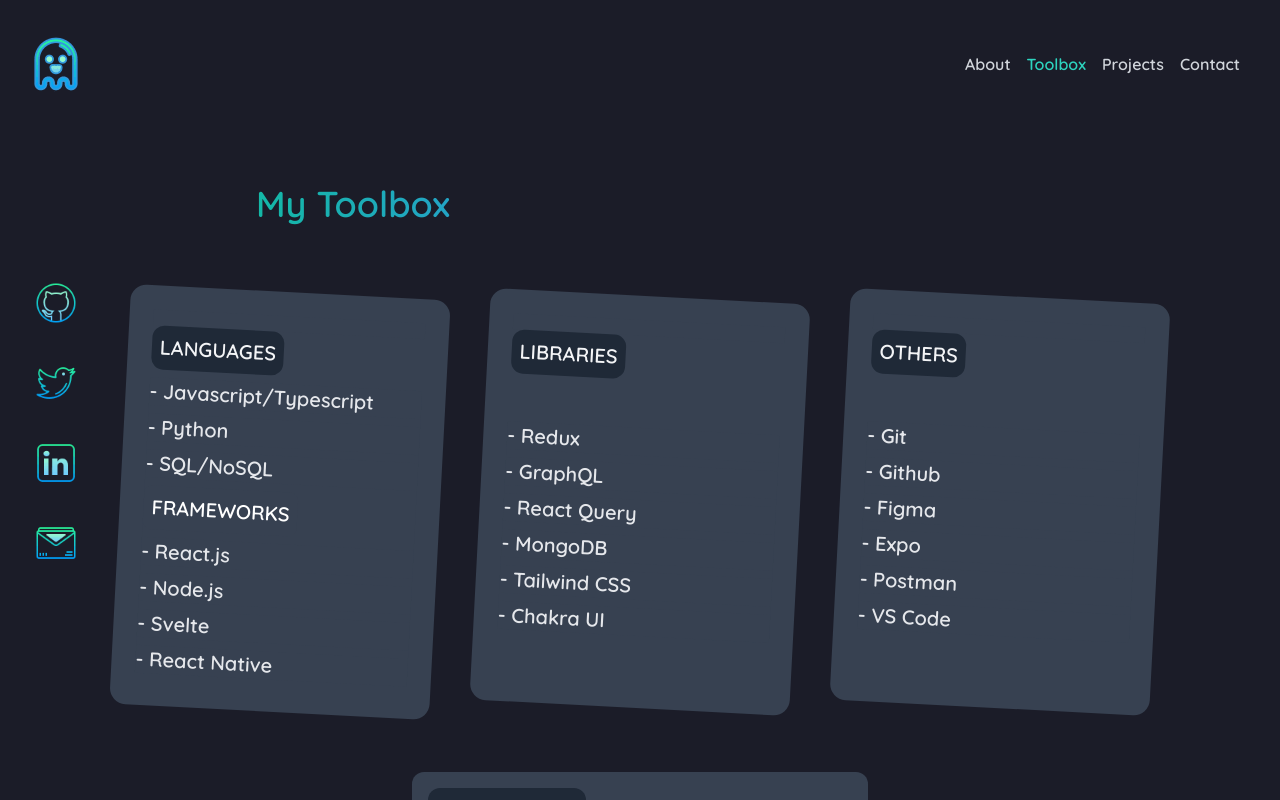
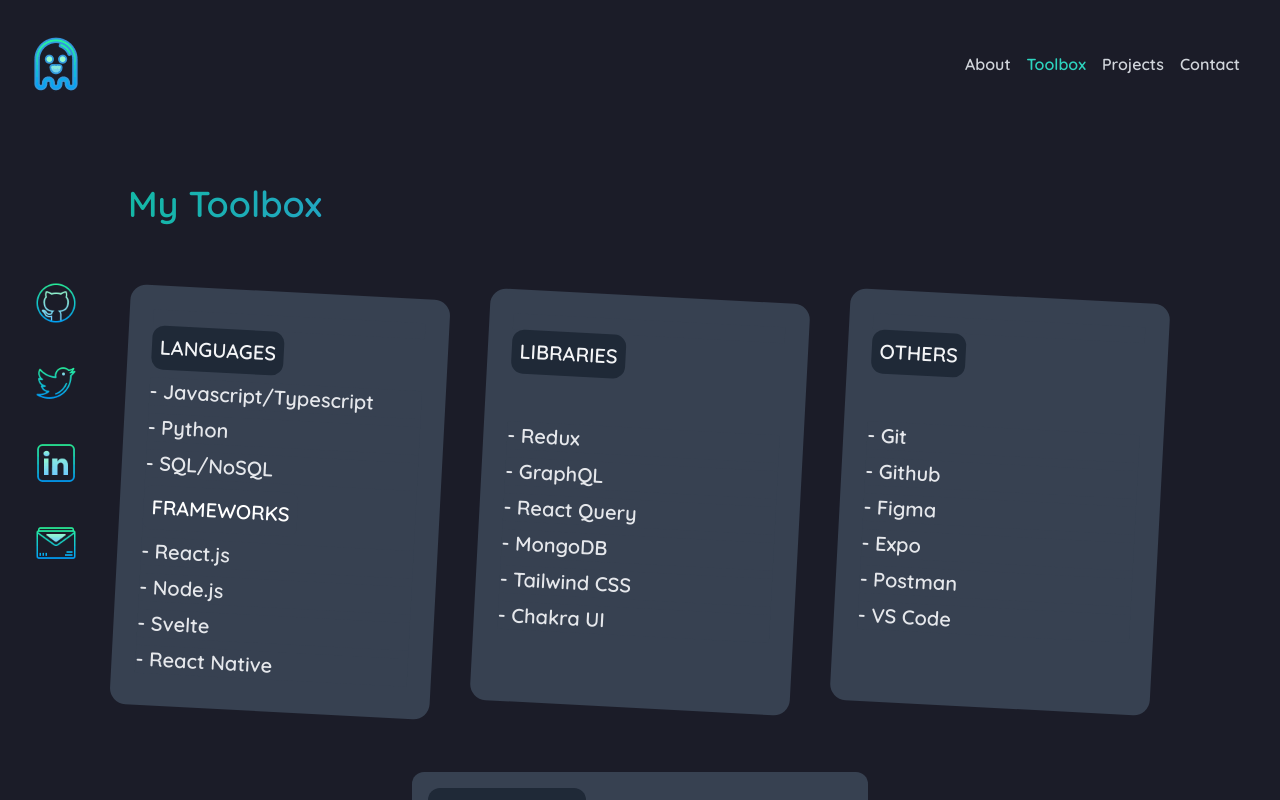
Before and after one commit to bhupeshpr25/portfolio-new, a SvelteKit app: page /toolbox in a window 1280 px wide. Shown: the top 800 px of the page. Built offline with nearby package versions, Linux system fonts and the light colour scheme.

Commit message:
style: fix page heading margin

```diff
--- a/src/routes/projects/+page.svelte
+++ b/src/routes/projects/+page.svelte
@@ -16,7 +16,7 @@
 </svelte:head>
 
 <div>
-	<div class="m-10 ml-8 mt-12 lg:ml-72">
+	<div class="m-10 ml-8 mt-12 lg:ml-40">
 		<h1
 			class="bg-clip-text text-transparent bg-gradient-to-r from-teal-500 to-blue-500 text-3xl lg:text-4xl font-extrabold my-10 lg:ml-8 py-2"
 		>
--- a/src/routes/toolbox/+page.svelte
+++ b/src/routes/toolbox/+page.svelte
@@ -10,7 +10,7 @@
 </svelte:head>
 
 <section>
-	<div class="mt-12 ml-12 lg:ml-64">
+	<div class="mt-12 ml-12 lg:ml-32">
 		<div
 			class="bg-clip-text text-transparent bg-gradient-to-r from-teal-500 via-blue-500 to-blue-500 text-3xl lg:text-4xl font-extrabold my-10 lg:mt-0 py-2"
 		>
```
